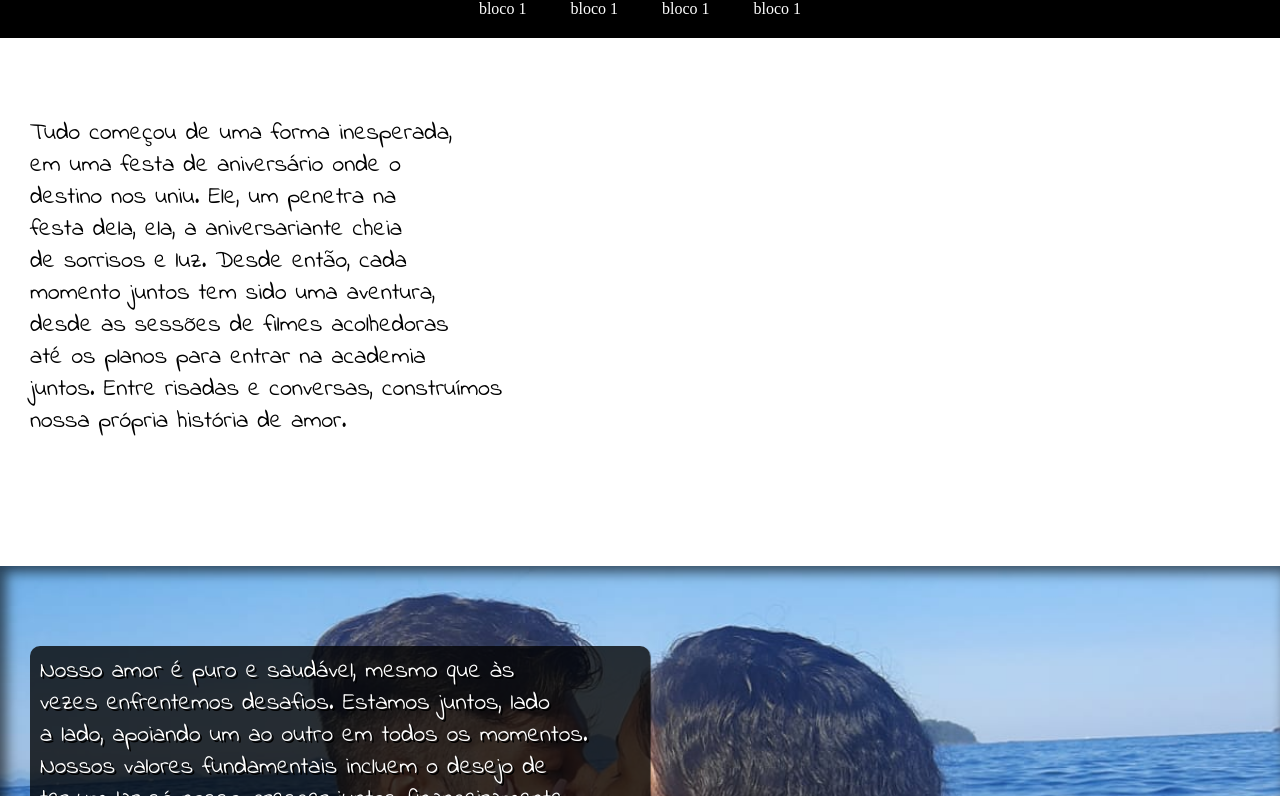
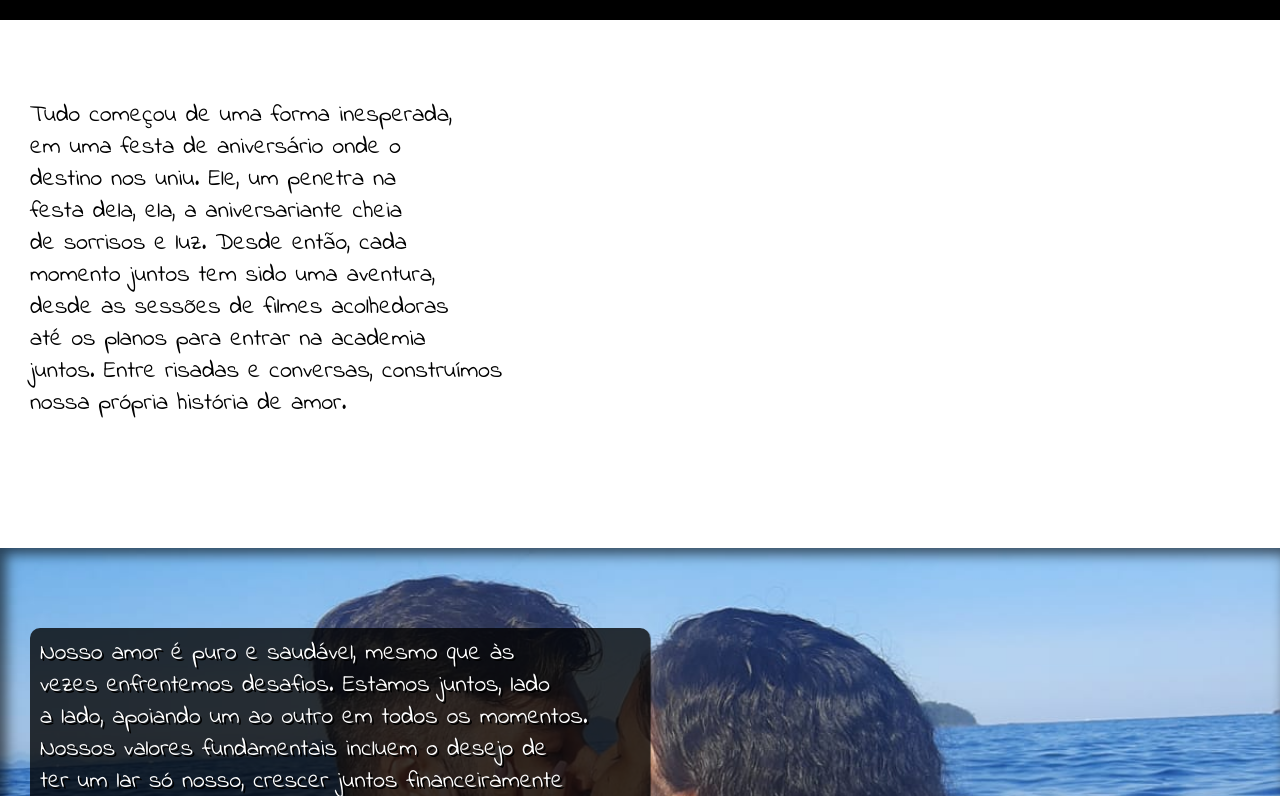
Before and after one commit to rodri-95/P02, a plain HTML site: page index.html in a window 1280 px wide. Shown: the part 97-893 px from the top of the page. Drawn offline with Linux system fonts and the light colour scheme.

Commit message:
foi tirado o menu

```diff
--- a/estilo/style.css
+++ b/estilo/style.css
@@ -27,11 +27,6 @@ header {
     padding-bottom: 20px;
 }
 
-nav > ul > li {
-    display: inline;
-    margin: 20px;
-}
-
 header > h1 {
     padding-top: 50px;
     font-variant: small-caps;
@@ -39,8 +34,6 @@ header > h1 {
     font-size: 4vh;
     margin-bottom: 10px;
 }
-
-
 
 header a, footer a {
     color: white;
--- a/index.html
+++ b/index.html
@@ -9,14 +9,6 @@
 <body>
     <header>
         <h1>Nosso Amor</h1>
-        <nav>
-            <ul>
-                <li><a href="">bloco 1</a></li>
-                <li><a href="">bloco 1</a></li>
-                <li><a href="">bloco 1</a></li>
-                <li><a href="">bloco 1</a></li>
-            </ul>
-        </nav>
     </header>
         <section class="normal">
             <p>
```
